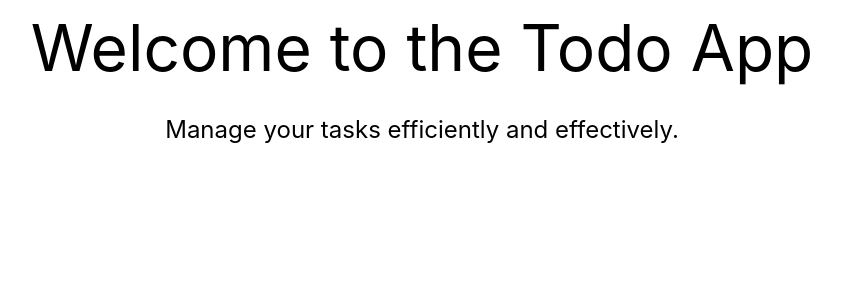
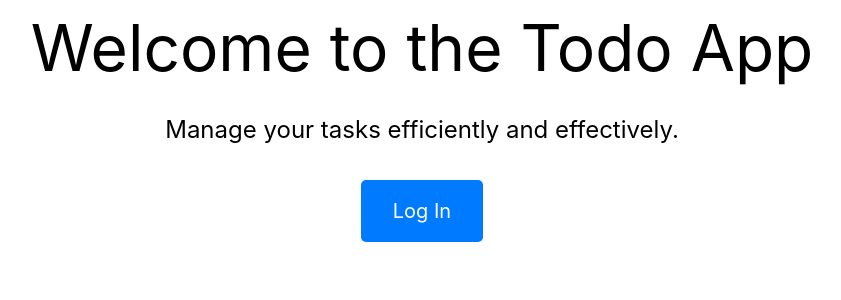
Before and after one commit to CoderBunnyS/full-stack-todo-app, a React (Create React App) app in the folder frontend/: page / in a window 1280 px wide. Shown: the top 300 px of the page, without its empty margins (218-1059 px from the left). Built offline with nearby package versions, Linux system fonts and the light colour scheme; no server answers; the HTML template or start-up script is replaced by a standard one.

Commit message:
added Auth0 functionality

```diff
--- a/frontend/src/components/Home.jsx
+++ b/frontend/src/components/Home.jsx
@@ -1,15 +1,15 @@
 import React from 'react';
-//import { useAuth0 } from '@auth0/auth0-react';
+import { useAuth0 } from '@auth0/auth0-react';
 import '../assets/Home.css';
 
 const Home = () => {
-//   const { loginWithRedirect } = useAuth0();
+   const { loginWithRedirect } = useAuth0();
 
   return (
     <div className="hero">
       <h1>Welcome to the Todo App</h1>
       <p>Manage your tasks efficiently and effectively.</p>
-      {/* <button className="login-button" onClick={() => loginWithRedirect()}>Log In</button> */}
+      <button className="login-button" onClick={() => loginWithRedirect()}>Log In</button>
     </div>
   );
 };
```
Also changed, not shown: frontend/src/index.js (+4 -4 lines).
